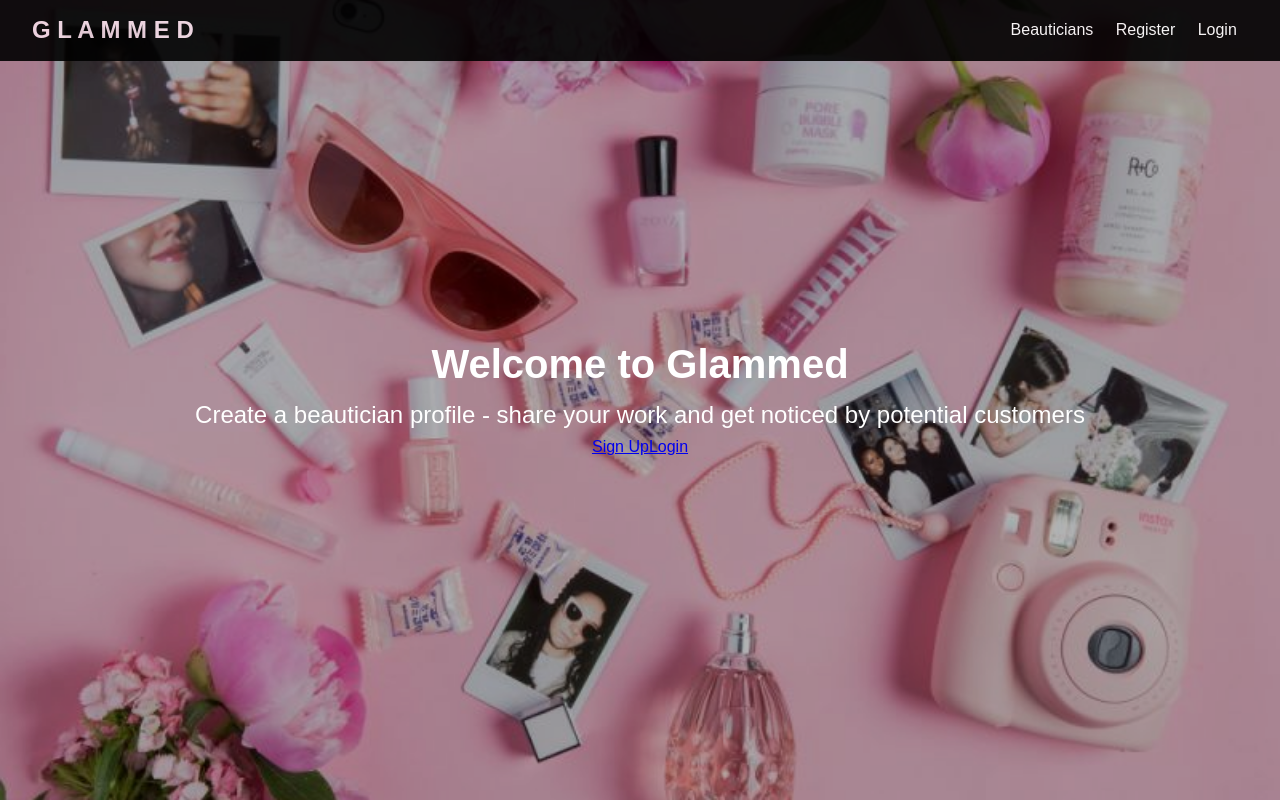
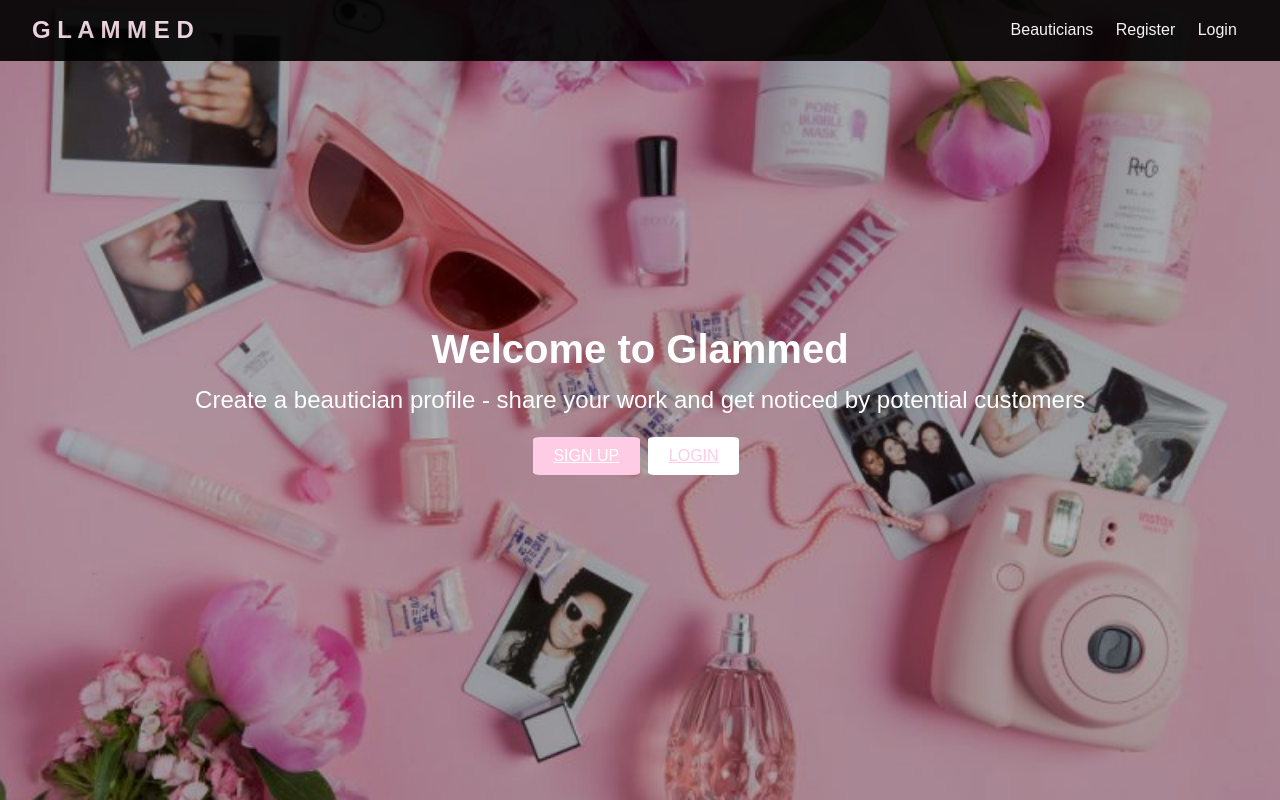
Before and after one commit to dejakin/glammed, a React (Create React App) app in the folder client/: page / in a window 1280 px wide. Built offline with nearby package versions, Linux system fonts and the light colour scheme.

Commit message:
Add styling to 'SIGN UP' and 'LOGIN' buttons

```diff
--- a/client/src/App.css
+++ b/client/src/App.css
@@ -88,6 +88,37 @@ ul {
   text-align: center;
 }
 
+/* Buttons */
+
+.buttons {
+  margin-top: 1.1rem;
+}
+
+.btn1 {
+  background: #FFCCE5;
+  color: #FFF;
+}
+
+.btn2 {
+  background: #FFF;
+  color: #FFCCE5;
+}
+
+.btn1, .btn2 {
+  display: inline-block;
+  padding: 0.4rem 1.3rem;
+  border: none;
+  cursor: pointer;
+  font-size: 1rem;
+  margin-right: 0.5rem;
+  outline: none;
+  border-radius: 7%;
+}
+
+.btn1:hover, .btn2:hover {
+  filter: brightness(105%);
+}
+
 /* Mobile */
 @media (max-width: 700px) {
 
--- a/client/src/components/layout/Welcome.js
+++ b/client/src/components/layout/Welcome.js
@@ -9,9 +9,9 @@ export const Welcome = () => {
                     <p className="para">
                         Create a beautician profile - share your work and get noticed by potential customers
                     </p>
-                    <div>
-                        <a href="#">Sign Up</a>
-                        <a href="#">Login</a>
+                    <div className="buttons">
+                        <a href="#" class="btn1">SIGN UP</a>
+                        <a href="#" class="btn2">LOGIN</a>
                     </div>
                 </div>
             </div>
```
